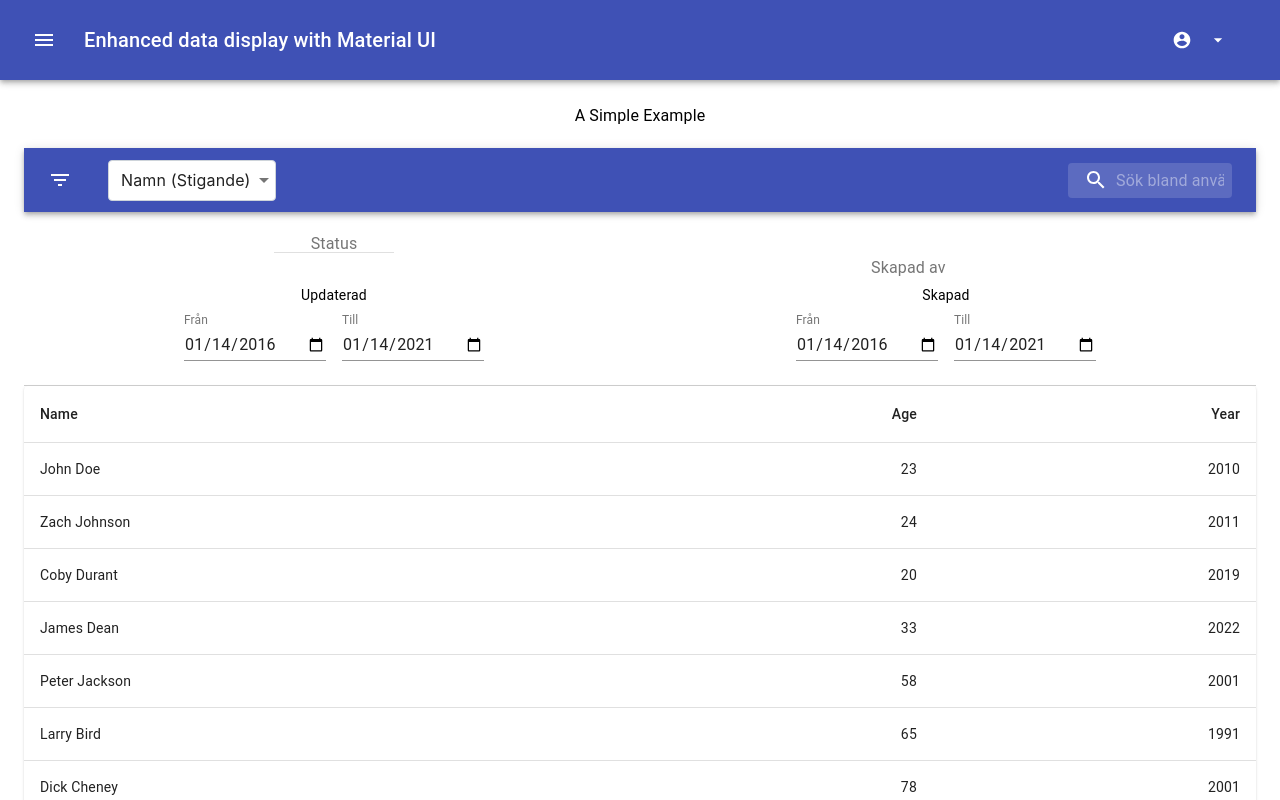
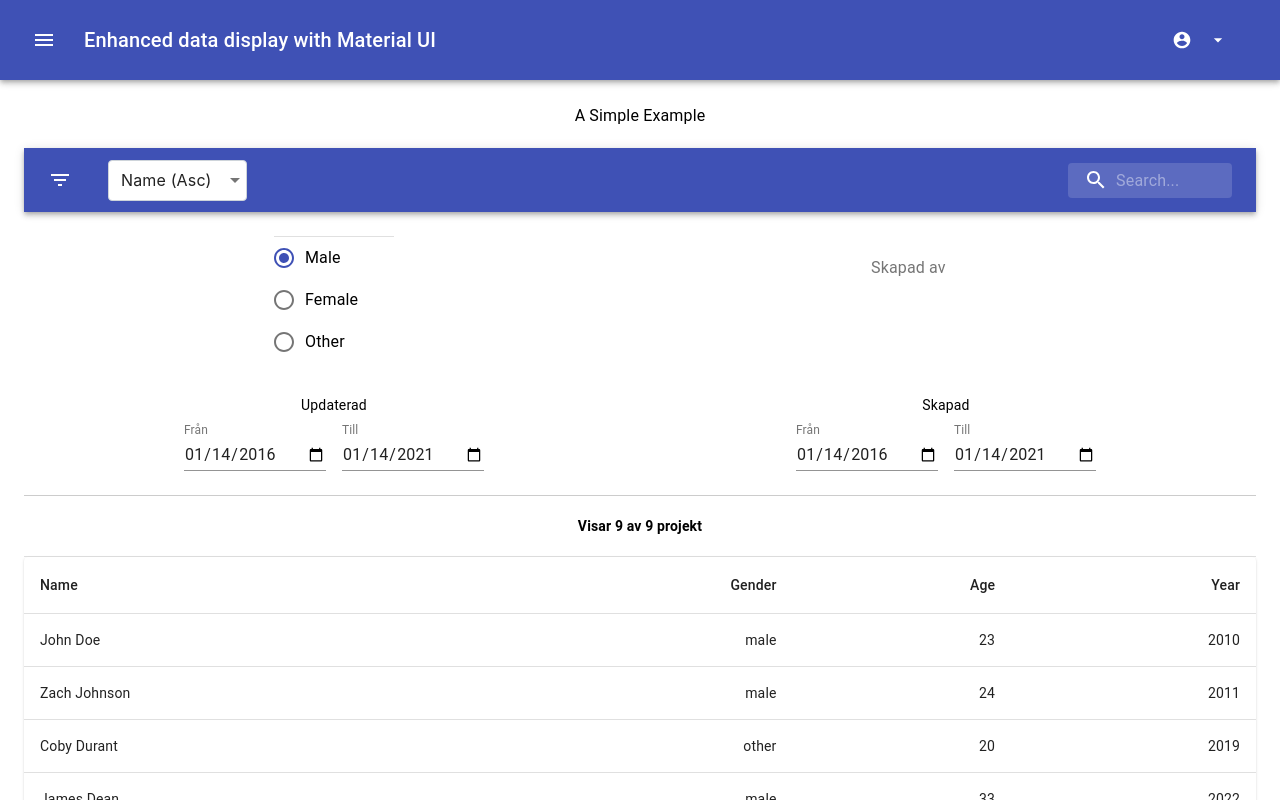
Before and after one commit to AlexanderWilliamEvans/mui-enchanced-datadisplay, a React (Create React App) app: page /BasicExample in a window 1280 px wide. Both pictures are taken after a click on the button 60 px from the left and 180 px from the top of the page. Shown: the top 800 px of the page. Built offline with nearby package versions, Linux system fonts and the light colour scheme.

Commit message:
Add SortDropdown

```diff
--- a/package.json
+++ b/package.json
@@ -13,6 +13,7 @@
     "react-dom": "^17.0.1",
     "react-router-dom": "^5.2.0",
     "react-scripts": "4.0.1",
+    "react-spinners": "^0.10.4",
     "recharts": "^2.0.0",
     "web-vitals": "^0.2.4"
   },
--- a/src/components/examples/BasicExample.js
+++ b/src/components/examples/BasicExample.js
@@ -6,7 +6,7 @@ import settings from './settings';
 
 
 
-const placeholder = 'Sök bland användare...';
+const placeholder = 'Search...';
 
 const useStyles = makeStyles({
     container: {
@@ -34,10 +34,12 @@ const BasicExample = () => {
             <Querybar
                 sort={settings.sort}
                 data={settings.data}
-                filter={settings.filter}
+                filters={settings.filters}
                 setData={setRows}
                 placeholder={placeholder}
-                useSort={true} />
+                useSort={settings.useSort || true}
+                showSearchResultText={settings.showSearchResultText || true}
+                />
             <BasicTable
                 rows={rows}
                 setRows={setRows} />
--- a/src/components/examples/settings.js
+++ b/src/components/examples/settings.js
@@ -1,21 +1,23 @@
 const data = [
-    { name: 'John Doe', age: '23', year: '2010' },
-    { name: 'Zach Johnson', age: '24', year: '2011' },
-    { name: 'Coby Durant', age: '20', year: '2019' },
-    { name: 'James Dean', age: '33', year: '2022' },
-    {name: 'Peter Jackson', age: '58', year: '2001'},
-    {name: 'Larry Bird', age: '65', year: '1991'},
-    {name: 'Dick Cheney', age: '78', year: '2001'}
+    { name: 'John Doe', gender: 'male', age: '23', year: '2010' },
+    { name: 'Zach Johnson', gender: 'male', age: '24', year: '2011' },
+    { name: 'Coby Durant', gender: 'other', age: '20', year: '2019' },
+    { name: 'James Dean', gender: 'male', age: '33', year: '2022' },
+    {name: 'Peter Jackson', gender: 'male', age: '58', year: '2001'},
+    {name: 'Larry Bird', gender: 'male', age: '65', year: '1991'},
+    {name: 'Dick Cheney', gender: 'male', age: '78', year: '2001'},
+    {name: 'Kamala Harris', gender: 'female', age: '58', year: '2020'},
+    {name: 'Mike Pence', gender: 'male', age: '62', year: '2016'}
 ];
 
 const sort = [
-    { name: 'Namn (Stigande)', order: 'Asc', type: 'string' },
-    { name: 'Namn (Fallande)', order: 'Desc', type: 'string' },
-    { name: 'Ålder (Stigande)', order: 'Asc', type: 'int' },
-    { name: 'Ålder (Fallande)', order: 'Desc', type: 'int' },
+    { name: 'Name (Asc)', key: 'name', order: 'asc', type: 'string' },
+    { name: 'Name (Desc)', key: 'name', order: 'desc', type: 'string' },
+    { name: 'Age (Asc)', key: 'age', order: 'asc', type: 'int' },
+    { name: 'Age (Desc)', key: 'age', order: 'desc', type: 'int' },
 ];
-const filter = [
-    { name: 'Gender', label: 'Kön', type: 'radio', values: ['Man, Female, Other'] },
+const filters = [
+    { name: 'gender', key: 'gender', label: 'Kön', type: 'radio', data: {type: 'list', values:[{value:'male', label: 'Male'}, {value: 'female', label: 'Female'}, {value: 'other', label: 'Other'}]} },
   //  { name: 'Age', label: 'Ålder', type: 'range', values: [1, 4] },
   //  { name: 'Created', label: 'Skapad', type: 'dateRange', values: [1, 2] },
   //  { name: 'Categories', label: 'Kategorier', type: 'select', values: [] }
@@ -25,5 +27,5 @@ const filter = [
 export default({
     data,
     sort,
-    filter
+    filters
 });
--- a/src/components/querybar/Querybar.js
+++ b/src/components/querybar/Querybar.js
@@ -1,7 +1,7 @@
-import React, { useEffect, useState, useRef} from 'react';
+import React, { Fragment, useEffect, useState, useRef } from 'react';
 import {
   IconButton, AppBar, Typography, InputBase, Toolbar, Tooltip, Collapse,
-  FormControl, FormControlLabel, FormLabel, Radio, NativeSelect, InputLabel
+  FormControl, FormControlLabel, FormLabel, Radio, NativeSelect, InputLabel, Divider
 } from '@material-ui/core';
 import { fade, makeStyles, withStyles } from '@material-ui/core/styles';
 import FilterListIcon from '@material-ui/icons/FilterList';
@@ -99,20 +99,22 @@ const Querybar = (props) => {
 
   const classes = useStyles();
   const data = props.data || [];
-  const [ displayedData, setDisplayedData] = useState(props.data || []);
+  const [displayedData, setDisplayedData] = useState(props.data || []);
   const displayedDataRef = useRef();
   const [dataQuery, setDataQuery] = useState([]);
   const [filter, setFilter] = useState('all');
-  const [sort, setSort] = useState('sortera');
+  const [sort, setSort] = useState(props.data[1].name || 'sortera');
   const [sortOptions, setSortOptions] = useState(props.sort || []);
   const [search, setSearch] = useState('');
   const [collapseFilter, setCollapseFilter] = useState(false);
 
   const handleQuery = (e, type) => {
     const query = e.target !== undefined ? e.target.value : e;
-    let test = data;
+    let test = JSON.parse(JSON.stringify(data));
     if (data.length > 0) {
-      test = handleSort(query, test);
+      if (type === 'sort' || sort.length > 0) {
+        test = handleSort(JSON.parse(query), test);
+      }
 
       if (type === 'filter' || filter !== 'all') {
         for (let i = 0; i < query.length; i++) {
@@ -122,7 +124,7 @@ const Querybar = (props) => {
         }
       }
 
-      if (type === 'search') {
+      if (type === 'search' || search.length > 0) {
         test = handleSearch(query, test);
       }
       setDataQuery(test);
@@ -132,9 +134,34 @@ const Querybar = (props) => {
   };
 
   const handleSort = (param, data) => {
-    if(data.asOwnProperty(param.name)) {
-      switch(param.type) {
-
+    let result;
+    if (data[0].hasOwnProperty(param.key)) {
+      switch (param.type.toLowerCase()) {
+        case 'string':
+          result = data.sort((a, b) => {
+            return a[param.key].localeCompare(b[param.key], 'sv', { ignorePunctuation: true })
+          });
+          result = param.order.toLowerCase() === 'asc' ? result : result.reverse();
+          setSort(param);
+          console.log(JSON.stringify(result));
+          return result;
+        case 'int':
+          result = data.sort((a, b) => {
+            return a[param.key] - b[param.key];
+          });
+          result = param.order.toLowerCase() === 'asc' ? result : result.reverse();
+          setSort(param);
+          console.log(JSON.stringify(result));
+          return result;
+        case 'date':
+          result = data.sort((a, b) => {
+            return new Date(a[param.key]).getTime() - new Date(b[param.key]).getTime();
+          });
+          result = param.order.toLowerCase() === 'asc' ? result : result.reverse();
+          setSort(param);
+          return result;
+        default:
+          return data;
       }
     }
     return data;
@@ -142,6 +169,30 @@ const Querybar = (props) => {
   };
 
   const handleFilter = (param, data) => {
+    let result;
+    debugger;
+    if (data[0].hasOwnProperty(param.name)) {
+      switch (param.type) {
+        case 'list':
+          result = data.filter((item) =>{
+            return param.filter.indexOf(item[param.name]) !== -1;
+          });
+          return result;
+        case 'bool':
+          result = data.filter((item) => {
+            return item.published
+          });
+          return result;
+
+        case 'range':
+          result = data.filter((item) => {
+           return item.date <= param.filter.end && item.date >= param.filter.start;
+          });
+          return result;
+        default:
+          return data;
+      }
+    }
     return data;
 
 
@@ -168,13 +219,14 @@ const Querybar = (props) => {
 
 
   useEffect(() => {
-    if(JSON.stringify(displayedData) !== JSON.stringify(displayedDataRef.current)) {
+    if (JSON.stringify(displayedData) !== JSON.stringify(displayedDataRef.current)) {
       displayedData.current = displayedData;
       props.setData(displayedData);
     }
-  }, [props, displayedData, sortOptions]);
+  }, [props, displayedData, sortOptions, sort]);
 
   return (
+    <Fragment>
       <div className={classes.root}>
         <AppBar position="static">
           <Toolbar>
@@ -189,6 +241,8 @@ const Querybar = (props) => {
                 <FilterListIcon />
               </IconButton>
             </Tooltip>
+            {
+              props.useSort ?
                 <FormControl className={classes.margin}>
                   <InputLabel htmlFor="demo-customized-select-native"></InputLabel>
                   <NativeSelect
@@ -200,12 +254,14 @@ const Querybar = (props) => {
                     {
                       sortOptions.map(sortOption => {
                         return (
-                    <option value={sortOption.name}>{sortOption.name}</option>
+                          <option value={JSON.stringify(sortOption)}>{sortOption.name}</option>
                         );
                       })
                     }
                   </NativeSelect>
                 </FormControl>
+                : null
+            }
             <div className={classes.filler} />
             <div className={classes.search}>
               <div className={classes.searchIcon}>
@@ -224,9 +280,20 @@ const Querybar = (props) => {
           </Toolbar>
         </AppBar>
         <Collapse in={collapseFilter}>
-        <FilterMenu handleQuery={handleQuery} authors={props.authors} date={props.date} />
+          <FilterMenu handleQuery={handleQuery} authors={props.authors} date={props.date} filters={props.filters} />
         </Collapse>
       </div>
+      <br />
+      {
+        data.length && props.showSearchResultText > 0 ?
+          (
+            <Typography variant="body2"><b>Visar {displayedData.length} av {data.length} projekt</b></Typography>
+          ) :
+          (null)
+      }
+      <br />
+      <Divider />
+    </Fragment>
   );
 
 };
--- a/src/components/querybar/filter/FilterMenu.js
+++ b/src/components/querybar/filter/FilterMenu.js
@@ -3,14 +3,11 @@ import {
     makeStyles,
     useTheme,
     Grid,
-    RadioGroup,
-    Radio,
     InputLabel,
     Typography,
     TextField,
     FormLabel,
     FormControl,
-    FormControlLabel,
     Divider,
 } from '@material-ui/core';
 import RadioButtonGroup from './components/RadioButtonGroup';
@@ -82,8 +79,10 @@ const useStyles = makeStyles((theme) => ({
 
 
 const FilterMenu = (props) => {
+    debugger;
     const theme = useTheme();
     const classes = useStyles();
+    const [filters, setFilters] = useState(props.filters || []);
     const [published, setPublished] = useState('all');
     const [creators, setCreators ] = useState([{name: 'SOKIGO/ALEV', id: 66}, {name: 'SOKIGO/HEAN', id: 662}, {name: 'SOKIGO/FRLU', id: 3}]);
     const [selectedCreators, setSelectedCreators] = useState(creators);
@@ -176,22 +175,6 @@ const FilterMenu = (props) => {
 
       };
 
-      const addFilters = (element) => {
-        switch (element.type) {
-            case 'radiogroup':
-            return (
-              <RadioButtonGroup values = {element.values}/>
-            )
-            case 'datepicker':
-                return true;
-            case 'chip':
-                return true;
-            default:
-                return null;
-        }
-
-      };
-
       const removeChip = (e) => {
 
       };
@@ -206,21 +189,34 @@ const FilterMenu = (props) => {
     }, [props, activeFilters]);
 
     useEffect(() => {
+
         if (JSON.stringify(activeFilterRef.current) !== JSON.stringify(activeFilters)) {
             handleQuery(activeFilters, 'filter');
             activeFilterRef.current = activeFilters;
         }
-    }, [activeFilters, handleQuery]);
+    }, [filters, activeFilters, handleQuery]);
 
     return (
         <div className={classes.filterContainer}>
             <Grid container spacing={3}>
                 <Grid item xs={6}>
                     <FormControl component="fieldset" className={classes.formControl}>
-                        <FormLabel component="legend">Status</FormLabel>
-                        <Divider />
                         {
-
+                            filters.length > 0 ? filters.map((filter) => {
+                                debugger;
+                                switch (filter.type) {
+                                    case 'radio':
+                                    return (
+                                      <RadioButtonGroup data = {filter.data} handleQuery={props.handleQuery}/>
+                                    )
+                                    case 'datepicker':
+                                        return true;
+                                    case 'chip':
+                                        return true;
+                                    default:
+                                        return null;
+                                }
+                            }) : null
                         }
                     </FormControl>
                 </Grid>
--- a/src/components/querybar/filter/components/RadioButtonGroup.js
+++ b/src/components/querybar/filter/components/RadioButtonGroup.js
@@ -15,11 +15,16 @@ const useStyles = makeStyles({
 
 const RadioButtonGroup = (props) => {
     const classes = useStyles();
-    const [values, setValues] = useState(props.values || []);
-    const [selectedValue, setSelectedValue] = useState(values[0] || null);
+    const [label, setLabel ] = useState(props.data.label || '' );
+    const [type, setType ] = useState(props.data.type || null);
+    const [name, setName] = useState(props.data.name || '');
+    const [values, setValues] = useState(props.data.values || []);
+    const [selectedValue, setSelectedValue] = useState(values[0].value || null);
 
     const handleFilter = (e) => {
         setSelectedValue(e.target.value);
+        const query = {value: e.target.value, type, name}
+        props.handleQuery(query, 'filter');
     };
 
     useEffect(() => {
@@ -28,13 +33,13 @@ const RadioButtonGroup = (props) => {
 
     return (
         <FormControl component="fieldset" className={classes.formControl}>
-            <FormLabel component="legend">{props.formLabel}</FormLabel>
+            <FormLabel component="legend">{label}</FormLabel>
             <Divider />
             <RadioGroup aria-label="published" name="published" value={selectedValue} onChange={(e) => handleFilter(e)}>
                 {
                     values.map((value) => {
                         return (
-                            <FormControlLabel value={value} control={<Radio color="primary" />} label={value} />
+                            <FormControlLabel value={value.value} control={<Radio color="primary" />} label={value.label} />
                         )
                     })
                 }
--- a/src/components/tables/BasicTable.js
+++ b/src/components/tables/BasicTable.js
@@ -14,8 +14,8 @@ const useStyles = makeStyles({
   },
 });
 
-const createData = (name, age, year) => {
-  return { name, age, year };
+const createData = (name, gender, age, year) => {
+  return { name, gender, age, year };
 }
 
 
@@ -37,6 +37,7 @@ export const BasicTable = (props) => {
         <TableHead>
           <TableRow>
             <TableCell>Name</TableCell>
+            <TableCell align="right">Gender</TableCell>
             <TableCell align="right">Age</TableCell>
             <TableCell align="right">Year</TableCell>
           </TableRow>
@@ -47,6 +48,7 @@ export const BasicTable = (props) => {
               <TableCell component="th" scope="row">
                 {row.name}
               </TableCell>
+              <TableCell align="right">{row.gender}</TableCell>
               <TableCell align="right">{row.age}</TableCell>
               <TableCell align="right">{row.year}</TableCell>
             </TableRow>
```
Also changed, not shown: 2 other files (tests, documents, lock files or other folders). Lines whose indentation alone changed are shown as unchanged.
